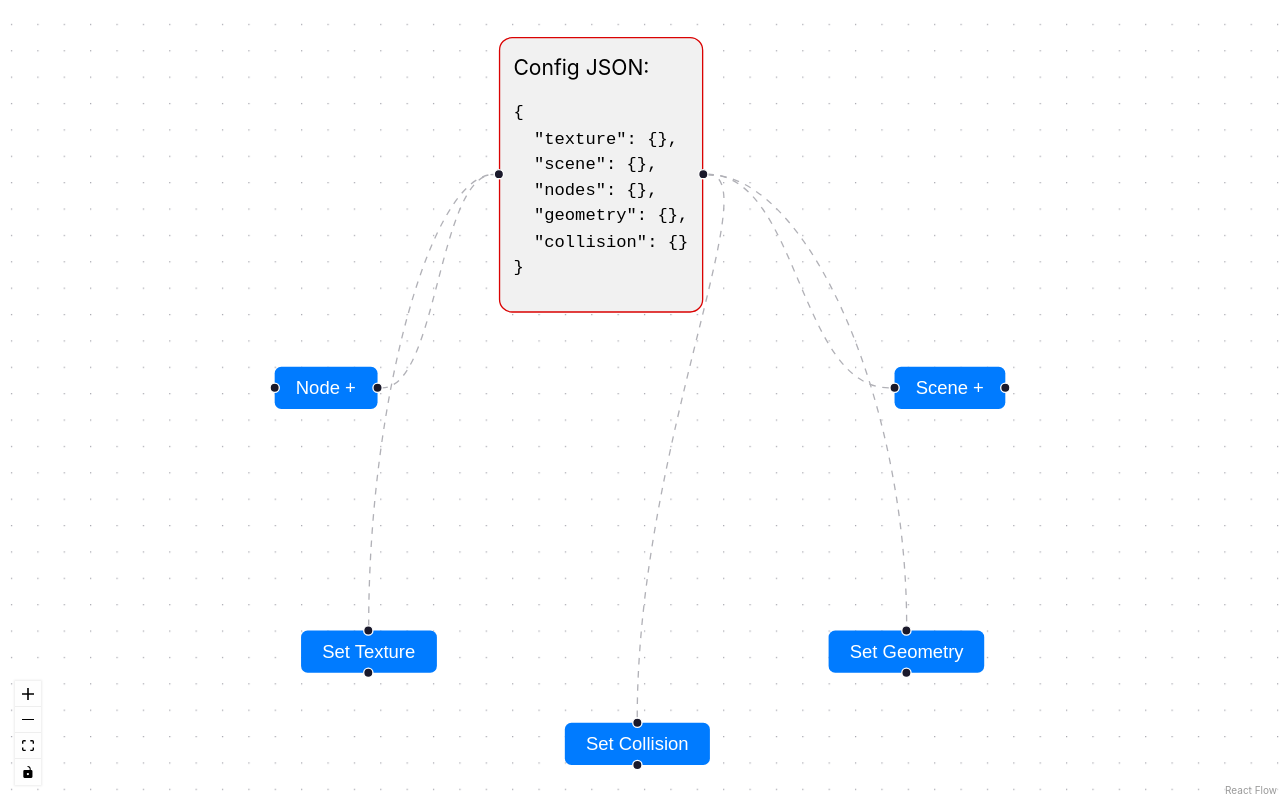
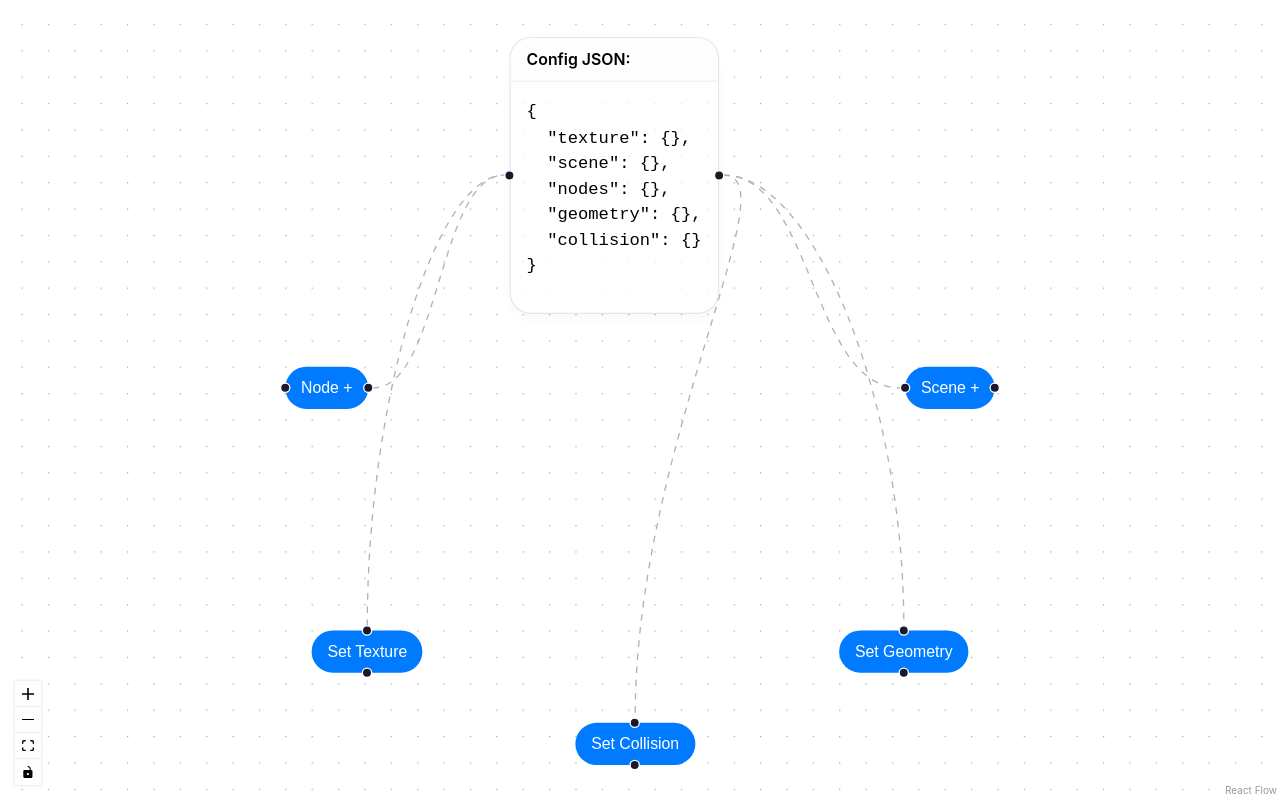
Before and after one commit to abdulbasit-94/react-flow-prototype, a React (Vite) app: page / in a window 1280 px wide. Built offline with nearby package versions, Linux system fonts and the light colour scheme.

Commit message:
fix: style updates

```diff
--- a/src/App.css
+++ b/src/App.css
@@ -1,8 +1,13 @@
 /* General button styles */
 .button {
-    font-size: 14px;
-    padding: 8px 16px;
-    border-radius: 5px;
+    /* font-weight: 600; */
+    font-size: .75rem;
+    line-height: 1rem;
+    padding-bottom: .5rem;
+    padding-top: .5rem;
+    padding-left: .75rem;
+    padding-right: .75rem;
+    border-radius: 1rem;
     border: none;
     cursor: pointer;
     transition: background-color 0.3s ease, color 0.3s ease;
@@ -27,3 +32,54 @@
     padding: 10px;
     background-color: white;
 }
+
+
+/* Generic Node Style */
+
+.custom-node {
+    border-radius: 1rem;
+    padding: .75rem;
+    background-color: hsla(0,0%,100%,.7);
+    box-shadow: 0 0 transparent, 0 0 #0000,0 0 transparent,0 0 #0000, 0 7px 9px 0 rgba(0,0,0,.02);
+    border: 1px solid rgb(229 231 235);
+}
+
+.close-btn {
+    width: 20px;
+    height: 20px;
+    border-radius: 1rem;
+    background-color: hsla(0,0%,100%,.7);
+    border: 1px solid rgb(229 231 235);
+    box-shadow: 0 0 transparent, 0 0 #0000,0 0 transparent,0 0 #0000, 0 7px 9px 0 rgba(0,0,0,.02);
+    text-align: center;
+    padding: 0;
+    display: inline-flex;
+    justify-content: center;
+    align-items: center;
+
+}
+
+.close-btn img {
+    object-fit: contain;
+    width: 9px;
+    height: 9px;
+}
+
+.custom-node > label {
+    padding-bottom: .5rem;
+    padding-top: .5rem;
+    padding-left: .75rem;
+    padding-right: .75rem;
+    width: calc(100% + 24px);
+    background-color: #fffefe;
+    display: block;
+    margin: -12px;
+    border-top-left-radius: 15px;
+    border-top-right-radius: 15px;
+    box-sizing: border-box;
+    border-bottom: 1px solid rgb(229 231 235);
+    margin-bottom: 0px;
+    font-weight: 600;
+    font-size: .75rem;
+    line-height: 1rem;
+}
--- a/src/components/CollisionNode/CollisionNode.tsx
+++ b/src/components/CollisionNode/CollisionNode.tsx
@@ -60,7 +60,7 @@ function CollisionNode(props: NodeProps) {
     };
 
     return (
-        <div className={`${dragging ? 'dragging' : ''}`}>
+        <div className={`custom-node ${dragging ? 'dragging' : ''}`}>
             <Handle type="target" position={Position.Top} />
             <RangeInput
                 selectedValue={selectedValue}
--- a/src/components/ConfigNode/ConfigNode.tsx
+++ b/src/components/ConfigNode/ConfigNode.tsx
@@ -18,7 +18,7 @@ import "./style.css";
 function ConfigNode({ data: { configJson } }: NodeProps) {
   return (
     <>
-      <div className='config-node'>
+      <div className='config-node custom-node'>
         <label htmlFor="text">Config JSON:</label>
         <pre>{JSON.stringify(configJson, null, 2)}</pre> {/* Pretty print the JSON */}
         <Handle type="source" position={Position.Right} />
--- a/src/components/ConfigNode/style.css
+++ b/src/components/ConfigNode/style.css
@@ -1,6 +1,6 @@
 .config-node {
-    border: 1px solid rgb(218, 2, 2);
+    /* border: 1px solid rgb(218, 2, 2);
     padding: 10px;
     border-radius: 10px;
-    background-color: #f1f1f1;
+    background-color: #f1f1f1; */
 }
--- a/src/components/NodeNode/NodeNode.tsx
+++ b/src/components/NodeNode/NodeNode.tsx
@@ -1,6 +1,7 @@
 import React, { useState, memo } from 'react';
 import { Handle, NodeProps, Position, useReactFlow } from '@xyflow/react'; // Import NodeProps from ReactFlow
 import { Config } from '../ConfigNode/types';
+import CloseSvg from '../../assets/close.svg';
 
 function NodeNode({ data, id }: NodeProps) {
     const { updateNodeData, getNodes, setNodes } = useReactFlow();
@@ -76,7 +77,7 @@ function NodeNode({ data, id }: NodeProps) {
         });
     };
     return (
-        <div className='config-node'>
+        <div className='custom-node config-node'>
             <div className='input-group'>
                 <input
                     type='text'
@@ -93,7 +94,7 @@ function NodeNode({ data, id }: NodeProps) {
                     placeholder='Value'
                     disabled={!key} // Disable if the key is not filled
                 />
-                <button onClick={() => handleDelete(id)}>X</button>
+                <button className='close-btn' onClick={() => handleDelete(id)}><img src={CloseSvg} alt="cross" /></button>
             </div>
             <Handle type="source" position={Position.Right} />
         </div>
--- a/src/components/RangeInput/RangeInput.css
+++ b/src/components/RangeInput/RangeInput.css
@@ -6,9 +6,10 @@
   max-width: 400px;
   /* padding: 10px; */
   background-color: #f5f5f5;
-  border-radius: 8px;
-  box-shadow: 0 2px 8px rgba(0, 0, 0, 0.1);
+  border-radius: 15px;
+  /* box-shadow: 0 2px 8px rgba(0, 0, 0, 0.1); */
   text-align: center;
+  margin: -12px;
 }
 
 .range-container-header {
@@ -43,6 +44,14 @@
   width: 150px;
   display: block;
   text-align: center;
+  font-size: .75rem;
+  line-height: 1rem;
+  padding-bottom: .5rem;
+  padding-top: .5rem;
+  padding-left: .75rem;
+  padding-right: .75rem;
+  border-radius: 1rem;
+  border: 1px solid rgb(229 231 235);
 }
 
 .range-container .range-input-wrapper {
--- a/src/components/RangeInput/RangeInput.tsx
+++ b/src/components/RangeInput/RangeInput.tsx
@@ -1,6 +1,7 @@
 import React from 'react';
 import { IRangeInput } from './type';
 import './RangeInput.css';
+import CloseSvg from '../../assets/close.svg';
 
 const RangeInput: React.FC<IRangeInput> = ({
   title,
@@ -27,7 +28,7 @@ const RangeInput: React.FC<IRangeInput> = ({
     <div className="range-container">
       <div className='range-container-header drag-handle'>
         <label htmlFor="range-slider" className="range-label">{title}:&nbsp;</label>
-        <button onClick={handleDelete}>X</button>
+        <button className='close-btn' onClick={handleDelete}><img src={CloseSvg} alt="cross" /></button>
       </div>
 
       {allowedValues && allowedValues.length > 0 ? (
--- a/src/components/SceneNode/SceneNode.tsx
+++ b/src/components/SceneNode/SceneNode.tsx
@@ -2,6 +2,7 @@ import React, { useState, memo } from 'react';
 import { Handle, NodeProps, Position, useReactFlow } from '@xyflow/react'; // Import NodeProps from ReactFlow
 import './style.css'; // Ensure you include your styles
 import { Config } from '../ConfigNode/types';
+import CloseSvg from '../../assets/close.svg';
 
 function SceneNode({ data, id }: NodeProps) {
     const { updateNodeData, getNodes, setNodes } = useReactFlow();
@@ -74,7 +75,7 @@ function SceneNode({ data, id }: NodeProps) {
     };
 
     return (
-        <div className='config-node'>
+        <div className='config-node custom-node'>
             <div className='input-group'>
                 <input
                     type='text'
@@ -91,7 +92,7 @@ function SceneNode({ data, id }: NodeProps) {
                     placeholder='Value'
                     disabled={!key} // Disable if the key is not filled
                 />
-                <button onClick={() => handleDelete(id)}>X</button>
+                <button className='close-btn' onClick={() => handleDelete(id)}><img src={CloseSvg} alt="cross" /></button>
             </div>
             <Handle type="target" position={Position.Left} />
         </div>
--- a/src/components/SelectBox/SelectBox.tsx
+++ b/src/components/SelectBox/SelectBox.tsx
@@ -1,5 +1,6 @@
 import React from 'react';
 import './style.css';
+import CloseSvg from '../../assets/close.svg';
 
 interface SelectBoxProps {
   options: number[]; // Array of options for the dropdown
@@ -21,9 +22,10 @@ const SelectBox: React.FC<SelectBoxProps> = ({
       {/* handleDelete={() => handleDelete(id)} title="Max Size"  */}
       <div className='select-box-header drag-handle'>
         <label className="select-box-label">{title}:&nbsp;</label>
-        <button onClick={handleDelete}>X</button>
+        <button className='close-btn' onClick={handleDelete}><img src={CloseSvg} alt="cross" /></button>
       </div>
-      <div className='styled-dropdown-box drag-handle'>
+      <div className='select-box-parent drag-handle'>
+        <div className='styled-dropdown-box'>
           <select
             className="styled-dropdown"
             value={selectedValue}
@@ -37,6 +39,7 @@ const SelectBox: React.FC<SelectBoxProps> = ({
           </select>
         </div>
       </div>
+    </div>
   );
 };
 
--- a/src/components/SelectBox/style.css
+++ b/src/components/SelectBox/style.css
@@ -1,13 +1,20 @@
 .styled-dropdown {
-    width: 157px; /* Width of the dropdown */
-    padding: 10px; /* Padding inside the dropdown */
-    border: 1px solid #007bff; /* Border color */
-    border-radius: 5px; /* Rounded corners */
-    font-size: 16px; /* Font size */
-    color: #333; /* Text color */
-    background-color: #fff; /* Background color */
-    cursor: pointer; /* Pointer cursor */
-    transition: border-color 0.3s ease; /* Smooth transition for border color */
+  font-size: 1rem;
+  font-weight: normal;
+  max-width: 100%;
+  padding: 8px 24px 8px 10px;
+  border: none;
+  background-color: transparent;
+    -webkit-appearance: none;
+    -moz-appearance: none;
+  appearance: none;
+  background-color: white;
+
+  }
+
+  .styled-dropdown:active, .styled-dropdown:focus {
+    outline: none;
+    box-shadow: none;
   }
 
   .styled-dropdown:hover {
@@ -21,11 +28,13 @@
 
   .select-box-wrapper {
     max-width: 400px;
+    width: 204px;
     /* padding: 10px; */
     background-color: #f5f5f5;
-    border-radius: 8px;
-    box-shadow: 0 2px 8px rgba(0, 0, 0, 0.1);
+    border-radius: 15px;
+    /* box-shadow: 0 2px 8px rgba(0, 0, 0, 0.1); */
     text-align: center;
+    margin: -12px;
   }
 
   .select-box-wrapper .select-box-header {
@@ -44,5 +53,26 @@
   }
 
   .styled-dropdown-box {
-    padding: 14px;
+    position: relative;
+    border-radius: 4px;
+    background-color: white;
+    border-radius: 1rem;
+    border: 1px solid rgb(229 231 235);
   }
+
+  .styled-dropdown-box:after {
+    content: "";
+    position: absolute;
+    top: 50%;
+    right: 12px;
+    width: 0;
+    height: 0;
+    margin-top: -2px;
+    border-top: 5px solid #aaa;
+    border-right: 5px solid transparent;
+    border-left: 5px solid transparent;
+  }
+
+  .select-box-parent {
+    padding: 0 14px 14px;
+  }
--- a/src/components/TextureNode/TextureNode.tsx
+++ b/src/components/TextureNode/TextureNode.tsx
@@ -1,6 +1,5 @@
 import { useEffect, useState } from 'react';
 import { Handle, NodeProps, Position, useReactFlow } from '@xyflow/react';
-import RangeInput from '../RangeInput';
 import { Config } from '../ConfigNode/types';
 import SelectBox from '../SelectBox';
 
@@ -64,7 +63,7 @@ function TextureNode(props: NodeProps) {
     };
 
     return (
-        <div className={`${dragging ? 'dragging' : ''}`}>
+        <div className={`custom-node ${dragging ? 'dragging' : ''}`}>
             <Handle type="source" position={Position.Top} className="drag-handle" />
             {/* <RangeInput selectedValue={selectedValue} setSelectedValue={setSelectedValue} allowedValues={allowedValues} handleDelete={() => handleDelete(id)} title="Max Size" isDisabled={true} /> */}
             {/* <p>Max Size:</p> */}
```
Also changed, not shown: src/assets/close.svg (added), 1 other file (tests, documents, lock files or other folders). Lines whose indentation alone changed are shown as unchanged.
